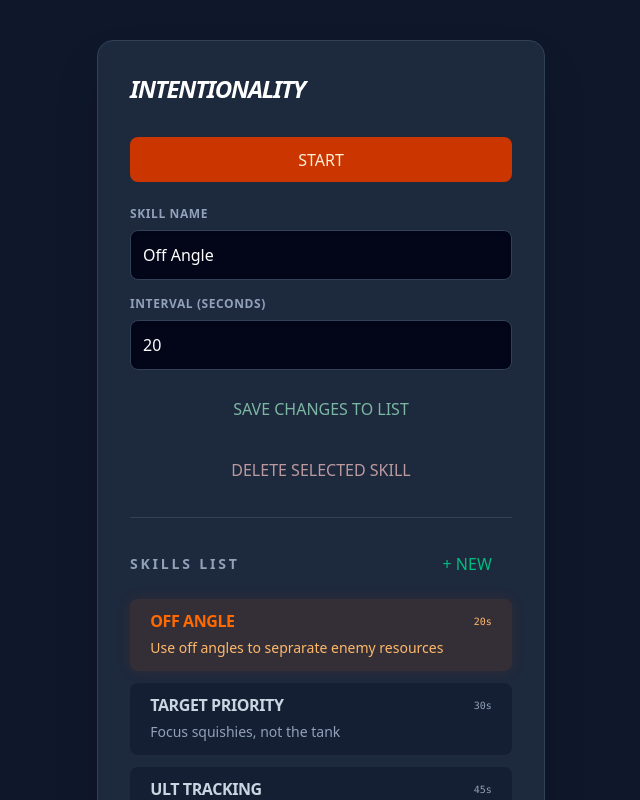
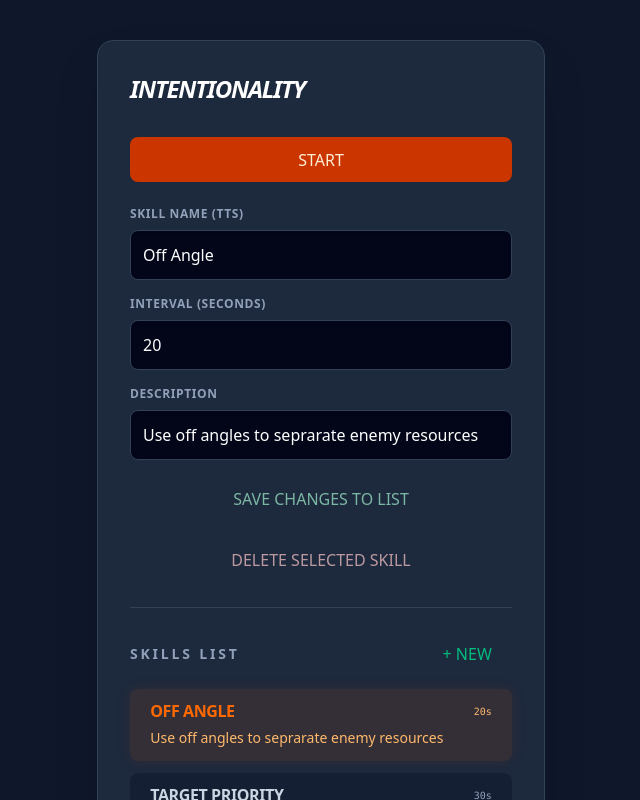
Before and after one commit to hollisma/OW-Intentionality-Timer, a React (Vite) app: page / in a window 1280 px wide. Shown: the top 800 px of the page, without its empty margins (319-959 px from the left). Built offline with nearby package versions, Linux system fonts and the light colour scheme.

Commit message:
add description field

```diff
--- a/src/components/SkillEditor.tsx
+++ b/src/components/SkillEditor.tsx
@@ -12,7 +12,7 @@ interface SkillEditorProps {
 export const SkillEditor = ({ skill, isActive, onUpdate, onSave, onDelete }: SkillEditorProps) => (
   <div className='space-y-4'>
     <InputGroup
-      label='Skill Name'
+      label='Skill Name (TTS)'
       value={skill.name}
       onChange={(val) => onUpdate({ name: val, tts: `${val}` })}
     />
@@ -21,6 +21,11 @@ export const SkillEditor = ({ skill, isActive, onUpdate, onSave, onDelete }: Ski
       type='number'
       value={skill.interval}
       onChange={(val) => onUpdate({ interval: parseInt(val) || 0 })}
+    />
+    <InputGroup
+      label='Description'
+      value={skill.description}
+      onChange={(val) => onUpdate({ description: val })}
     />
     <button
       onClick={onSave}
```
